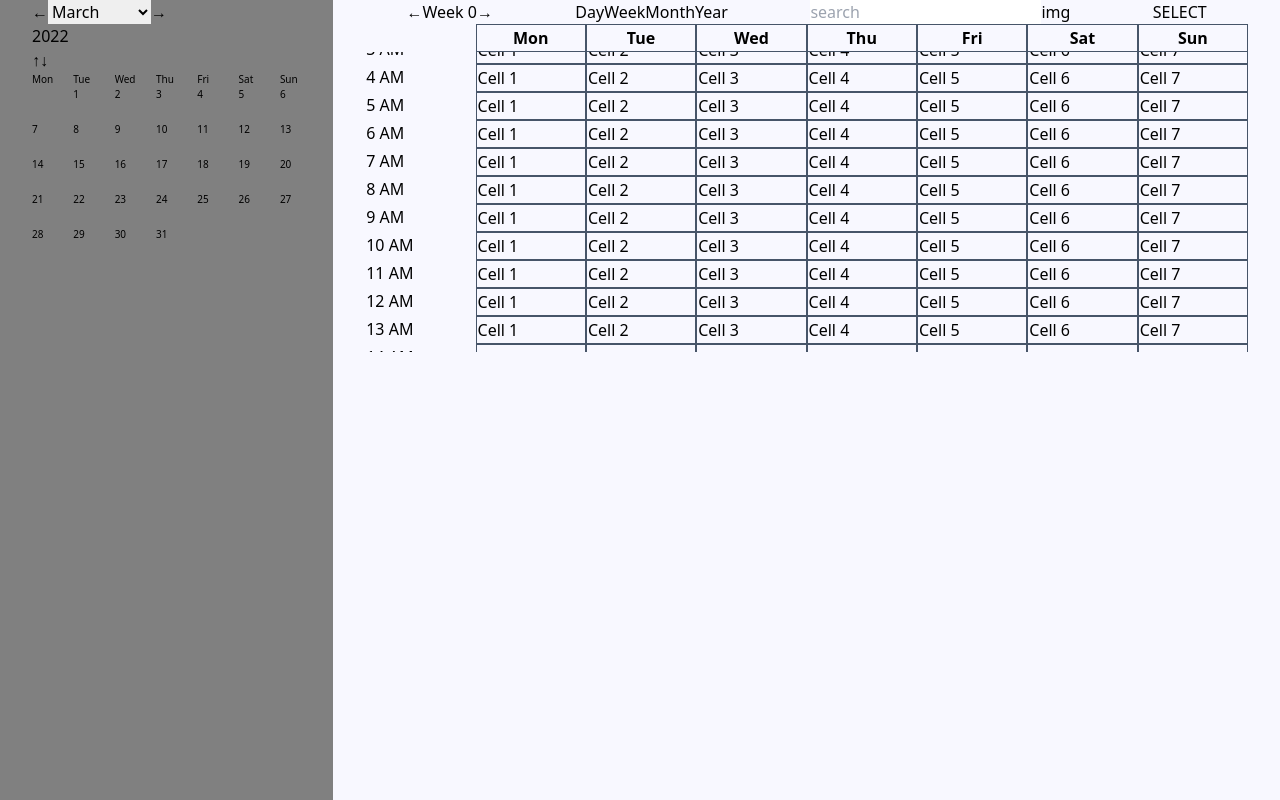
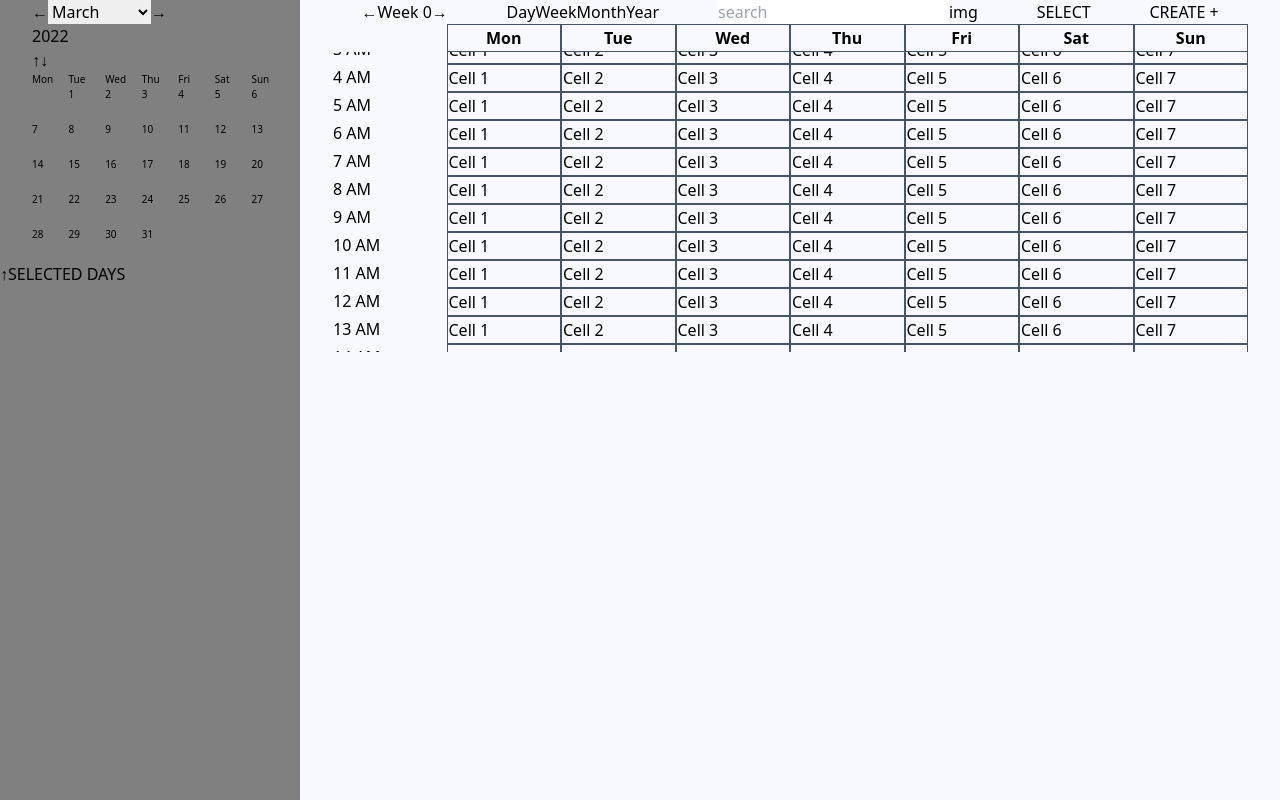
Before and after one commit to iliashe/calendar, a Vue app: page / in a window 1280 px wide. Both pictures are taken after a click on the button "SELECT". Shown: the top 800 px of the page. Built offline with nearby package versions, Linux system fonts and the light colour scheme.

Commit message:
side menu

```diff
--- a/src/App.vue
+++ b/src/App.vue
@@ -1,5 +1,5 @@
 <template>
-<section class='side-menu' v-if='views[0].isActive || views[1].isActive'>
+<section class='side-menu'>
   <side-menu />
 </section>
 <section class='container calendar-plane flex-1 flex-col'>
@@ -51,5 +51,6 @@ main {
 
 .side-menu {
   background-color: #808080;
+  width: 300px;
 }
 </style>
--- a/src/components/CalendarPlaneHeader.vue
+++ b/src/components/CalendarPlaneHeader.vue
@@ -38,6 +38,7 @@
   <div class='select-button'>
     <button @click='toggleSelect'>SELECT</button>
   </div>
+  <button>CREATE +</button>
 </div>
 </template>
 
--- a/src/components/side_menu/SideMenu.vue
+++ b/src/components/side_menu/SideMenu.vue
@@ -1,8 +1,16 @@
 <template>
-<section class='mini-calendar'>
+<section class='mini-calendar' v-if='views[0].isActive || views[1].isActive'>
   <div class='container'>
     <mini-calendar />
   </div>
+</section>
+<section class='' v-if='select === `checkbox`'>
+  <div class=''>
+    <button v-show='!showSelectedDays' @click='showSelectedDays=!showSelectedDays'>&darr;</button>
+    <button v-show='showSelectedDays' @click='showSelectedDays=!showSelectedDays'>&uarr;</button>
+    <span>SELECTED DAYS</span>
+  </div>
+  <selected-days v-if='showSelectedDays'  />
 </section>
 <section class='configs'>
     <!-- <configs /> -->
@@ -13,12 +21,26 @@
 </template>
 
 <script>
+import { mapState } from 'vuex';
 import MiniCalendar from './components/MiniCalendar.vue';
+import SelectedDays from './components/SelectedDays.vue';
 // import Configs from './'
 // import Event './'
 export default {
+  data() {
+    return {
+      showSelectedDays: true,
+    };
+  },
   components: {
     MiniCalendar,
+    SelectedDays,
+  },
+  computed: {
+    ...mapState([
+      'select',
+      'views',
+    ]),
   },
 };
 </script>
--- /dev/null
+++ b/src/components/side_menu/components/SelectedDays.vue
@@ -0,0 +1,19 @@
+<template>
+<ol>
+  <li v-for='day in selectedDays.sort((a, b) => a.date - b.date)' :key='day'>
+    {{day.shortName}} {{day.date}}
+  </li>
+</ol>
+</template>
+
+<script>
+import { mapState } from 'vuex';
+
+export default {
+  computed: {
+    ...mapState([
+      'selectedDays',
+    ]),
+  },
+};
+</script>
--- a/src/store/store.js
+++ b/src/store/store.js
@@ -3,6 +3,10 @@ import getters from './getters';
 import mutations from './mutations';
 
 // default values
+
+const dayConfigs = {
+  color: '',
+};
 
 const currentDate = new Date().getDate();
 // expected 1/2/3/.../31
@@ -25,11 +29,14 @@ const daysInCurrentMonth = new Date(currentYear, numberOfMonth, 0).getDate();
 const daysOfCurrentMonth = [];
 for (let day = 1; day <= daysInCurrentMonth; day += 1) {
   daysOfCurrentMonth.push({
+    configs: dayConfigs,
     date: day,
+    events: {},
     fullName: new Intl.DateTimeFormat('en-US', { weekday: 'long' }).format(new Date(currentYear, numberOfMonth - 1, day)),
     shortName: new Intl.DateTimeFormat('en-US', { weekday: 'short' }).format(new Date(currentYear, numberOfMonth - 1, day)),
   });
 }
+// expected [{day1},{day2},{day3}...]
 
 export default createStore({
   state: {
--- a/src/views/Year.vue
+++ b/src/views/Year.vue
@@ -13,7 +13,7 @@
 
 <script>
 import { mapState } from 'vuex';
-import MiniMonth from '../components/MiniMonth.vue';
+import MiniMonth from '../components/year_view/MiniMonth.vue';
 
 export default {
   name: 'year-view',
```
Also changed, not shown: src/components/Date.vue (added), src/components/year_view/MiniMonth.vue (renamed from src/components/MiniMonth.vue), 10 other files (tests, documents, lock files or other folders).
